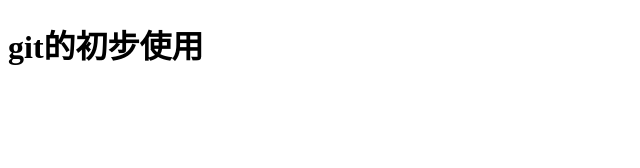
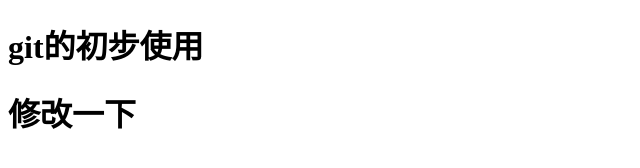
Before and after one commit to Zhengzesen/git--, a plain HTML site: page index.html in a window 1280 px wide. Shown: the whole page, without its empty margins (0-640 px from the left). Drawn offline with Linux system fonts and the light colour scheme.

Commit message:
第二次提交

```diff
--- a/index.html
+++ b/index.html
@@ -8,5 +8,6 @@
 </head>
 <body>
     <h1>git的初步使用</h1>
+    <h1>修改一下</h1>
 </body>
 </html>
```
